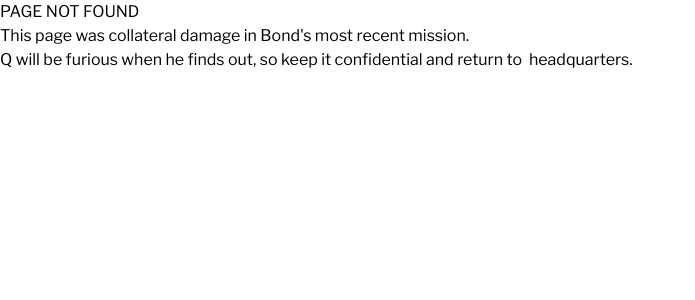
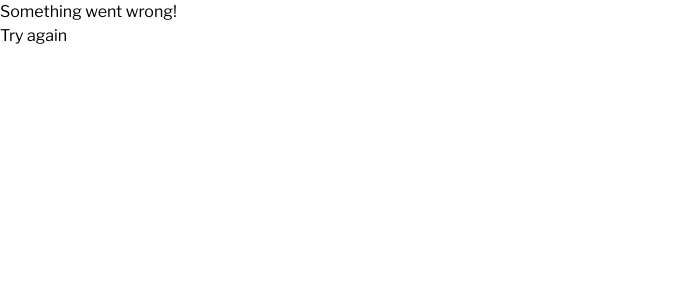
Before and after one commit to CodeWarrior-debug/007-reviews, a Next.js app: page /error in a window 1280 px wide. Before the commit this address had no page. Shown: the top 300 px of the page, without its empty margins (0-695 px from the left). Built offline with nearby package versions, Linux system fonts and the light colour scheme.

Commit message:
working on 500 error handling

```diff
--- /dev/null
+++ b/pages/error.js
@@ -0,0 +1,49 @@
+// import React from 'react'
+// import Link from 'next/link'
+
+// const Custom500 = () => {
+//   return (
+//     <>
+//     <div className='grid place-items-center h-[80vh]'>
+//         <div className='grid place-items-center pl-48 pr-48'>
+
+//       <h1 className='text-5xl leading-loose'>PAGE NOT FOUND</h1>
+//       <p className=' text-2xl text-center'>This page was collateral damage in Bond&apos;s most recent mission. <br/>Q will be furious when he finds out, so keep it confidential and return to &nbsp;
+//       <Link href='/' className='font-bold underline'>headquarters.</Link>
+//       </p>
+//         </div>
+//     </div>
+//     </>
+//   )
+// }
+
+// export default Custom500
+
+
+'use client'; // Error components must be Client components
+
+import { useEffect } from 'react';
+
+export default function Error({
+  error,
+  reset,
+}) {
+  useEffect(() => {
+    // Log the error to an error reporting service
+    console.error(error);
+  }, [error]);
+
+  return (
+    <div>
+      <h2 className='text-black'>Something went wrong!</h2>
+      <button
+        onClick={
+          // Attempt to recover by trying to re-render the segment
+          () => reset()
+        }
+      >
+        Try again
+      </button>
+    </div>
+  );
+}
--- a/pages/filmography/[movieId].js
+++ b/pages/filmography/[movieId].js
@@ -134,6 +134,7 @@ const MovieId = ({ movieFacts }) => {
   return (
     <>
 
+
       <Image
         src={movie_w_backdrop_path}
         fill
@@ -141,6 +142,7 @@ const MovieId = ({ movieFacts }) => {
         className="-z-10 aspect-[16/9] "
         priority
       />
+
       <div className="text-white text-xl">
 
         <div className="grid place-items-center grid-cols-3 grid-flow-row ">
```
Also changed, not shown: pages/500.js (added, +48 -0 lines), pages/filmography/index.js (+2 -11 lines).
